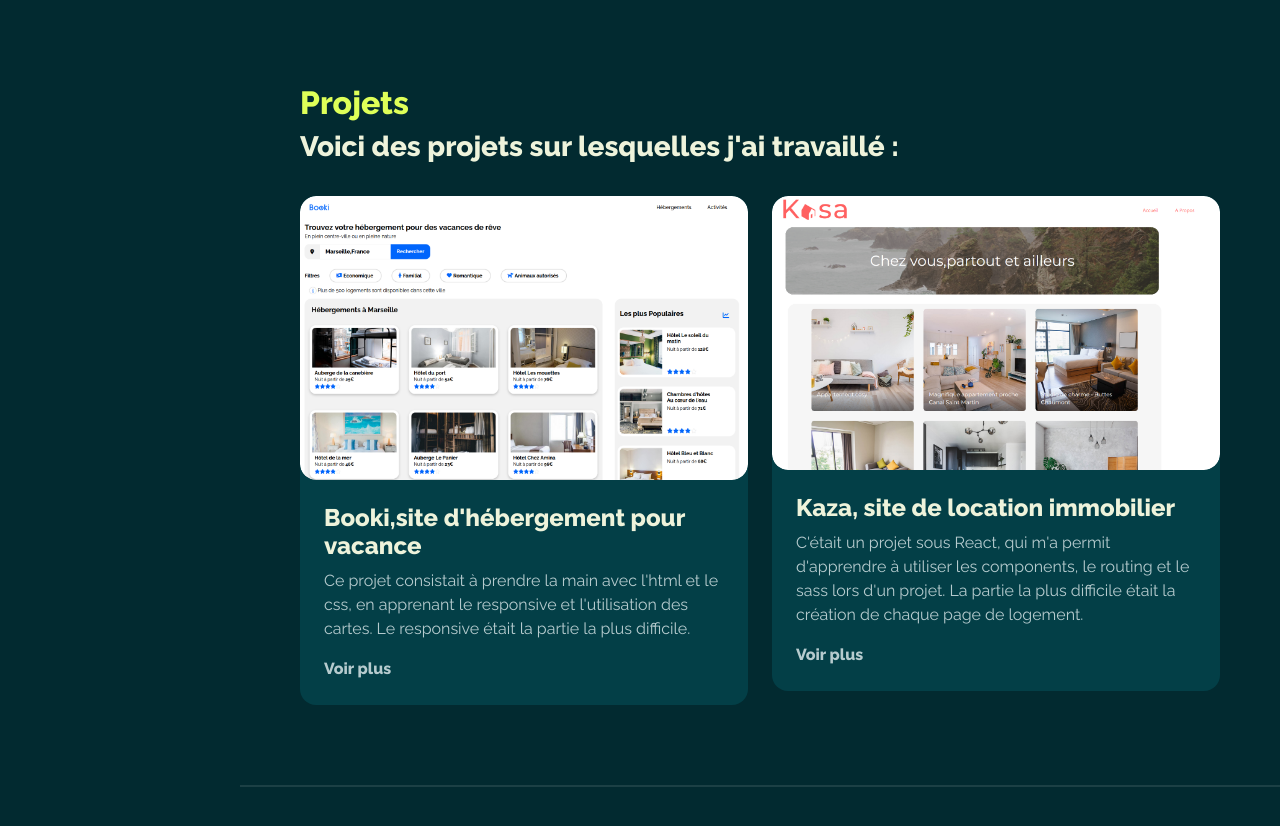
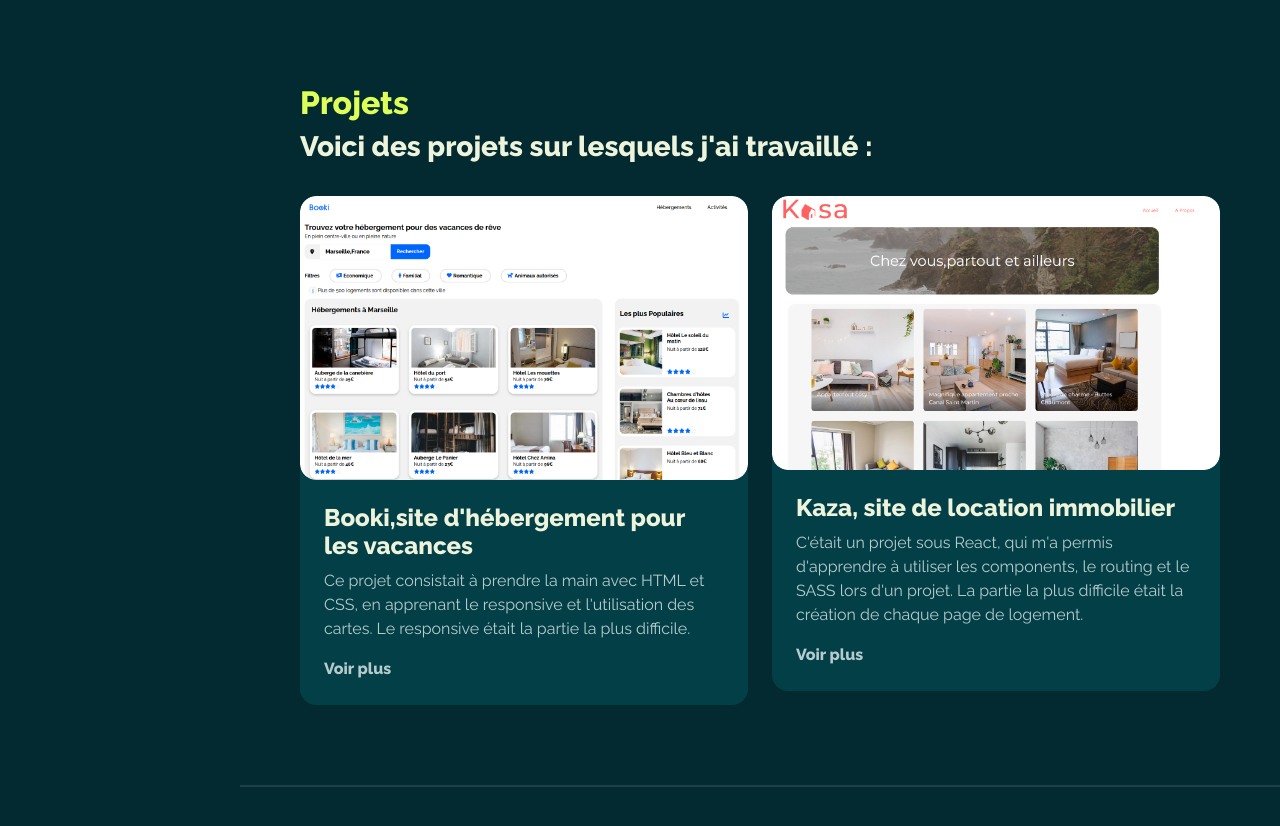
Before and after one commit to Thomas67500/Portfolio, a plain HTML site: page index.html in a window 1280 px wide. Shown: the part 1620-2446 px from the top of the page. Drawn offline with nearby package versions, Linux system fonts and the light colour scheme.

Commit message:
Update index.html

```diff
--- a/index.html
+++ b/index.html
@@ -136,7 +136,7 @@
         <div class="row pb-4">
           <div class="col-lg-8">
             <h2 class="text-job mt-4" data-aos="fade-up"> Projets</h2>
-            <H3 data-aos="fade-up"> Voici des projets sur lesquelles j'ai travaillé :</H3>
+            <H3 data-aos="fade-up"> Voici des projets sur lesquels j'ai travaillé :</H3>
           </div>
          </div>
 
@@ -147,8 +147,8 @@
                 <img class="rounded-4" src="./assets/images/projet booki.png" alt="">
               </div>
               <div class="card-custom-content p-4">
-                <h4>Booki,site d'hébergement pour vacance</h4>
-                <p>Ce projet consistait à prendre la main avec l'html et le css, en apprenant le responsive et l'utilisation des cartes. Le responsive était la partie la plus difficile.</p>
+                <h4>Booki,site d'hébergement pour les vacances</h4>
+                <p>Ce projet consistait à prendre la main avec HTML et CSS, en apprenant le responsive et l'utilisation des cartes. Le responsive était la partie la plus difficile.</p>
                 <a href=" https://thomas67500.github.io/Projet-2/" target="_blank" class="link-custom"> Voir plus</a>
               </div>
             </div>
@@ -161,7 +161,7 @@
               </div>
               <div class="card-custom-content p-4">
                 <h4>Kaza, site de location immobilier</h4>
-                <p>C'était un projet sous React, qui m'a permit d'apprendre à utiliser les components, le routing et le sass lors d'un projet. La partie la plus difficile était la création de chaque page de logement.</p>
+                <p>C'était un projet sous React, qui m'a permis d'apprendre à utiliser les components, le routing et le SASS lors d'un projet. La partie la plus difficile était la création de chaque page de logement.</p>
                 <a href="https://thomas67500.github.io/kaza-projet-6/#/" target="_blank" class="link-custom"> Voir plus</a>
               </div>
             </div>
```
